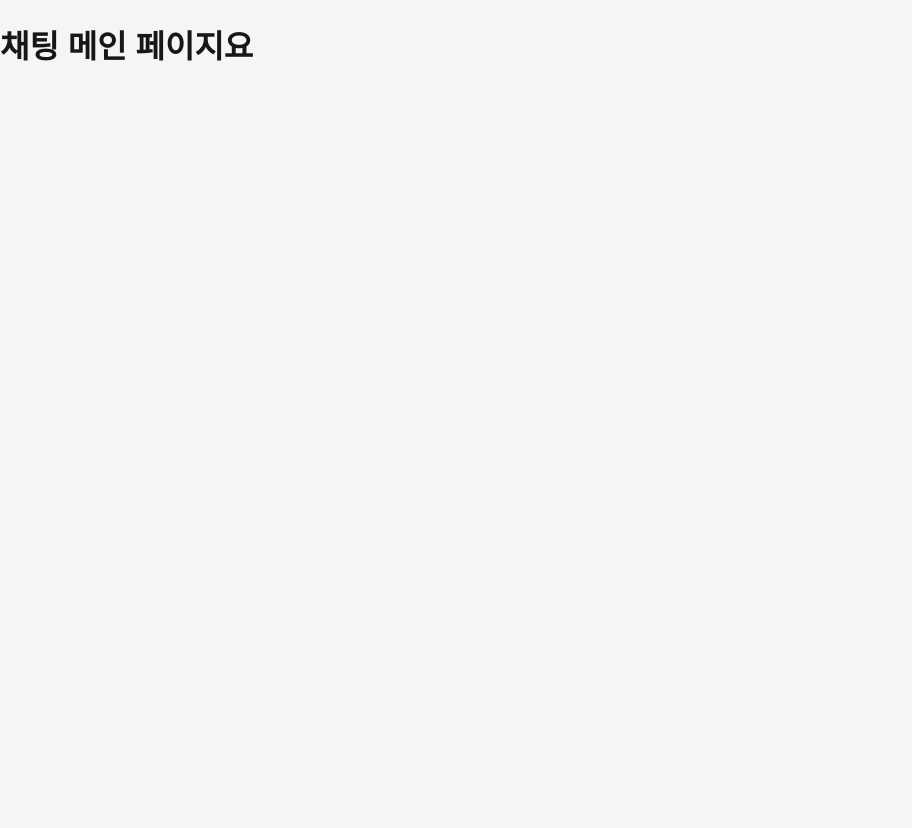
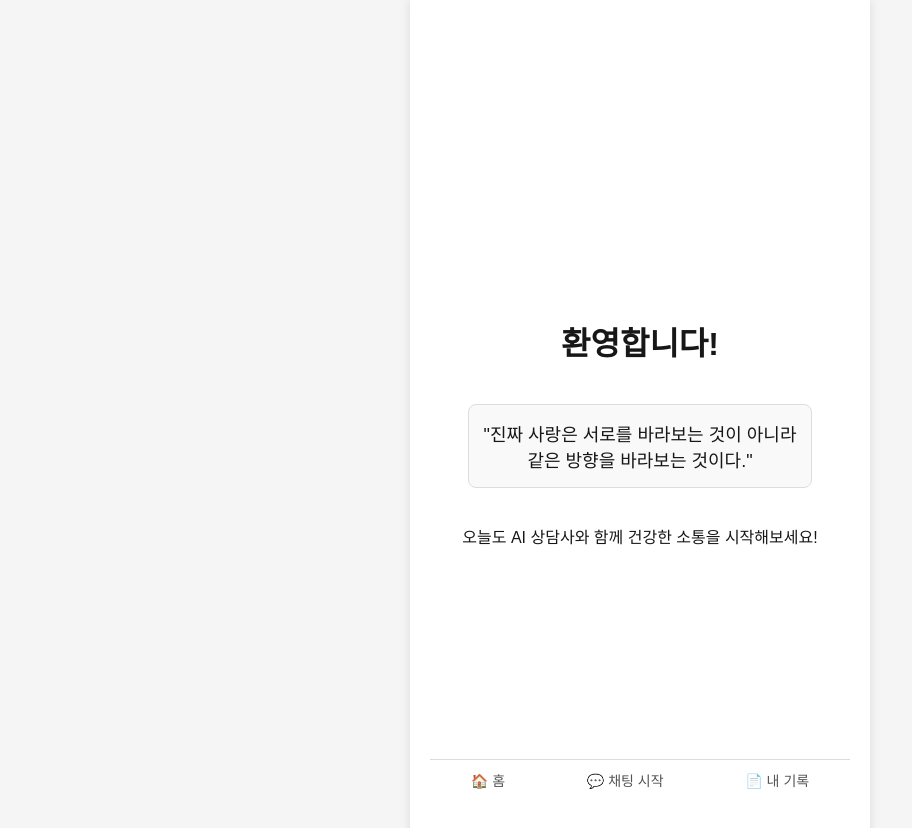
Before and after one commit to minyeong-lee/ming-chat-frontend, a Next.js app: page /main in a window 1280 px wide. Shown: the top 828 px of the page, without its empty margins (0-912 px from the left). Before the commit the page ends 800 px from the top, so only its background shows below. Built offline with nearby package versions, Linux system fonts and the light colour scheme.

Commit message:
Feat: 메인 페이지, 채팅인트로, 채팅 페이지 UI 구현

```diff
--- a/src/app/globals.css
+++ b/src/app/globals.css
@@ -8,11 +8,15 @@ body {
 
 .container {
   max-width: 420px;
-  margin: 50px auto;
+  margin: 0 auto;
+  min-height: 100vh;
   background: #ffffff;
-  padding: 30px 20px;
-  border-radius: 10px;
-  box-shadow: 0 4px 12px rgba(0, 0, 0, 0.1);
+  padding: 30px 20px 80px 20px;
+  box-shadow: 0 0 10px rgba(0, 0, 0, 0.1);
+  display: flex;
+  flex-direction: column;
+  justify-content: center;
+  align-items: center;
   text-align: center;
 }
 
@@ -45,3 +49,23 @@ body {
 .button-primary:hover {
   background-color: #A0522D;
 }
+
+.tab-bar {
+  position: fixed;
+  bottom: 0;
+  left: 50%;
+  transform: translateX(-50%);
+  width: 420px;
+  display: flex;
+  justify-content: space-around;
+  background: #ffffff;
+  border-top: 1px solid #ddd;
+  padding: 10px 0;
+}
+
+.tab-item {
+  text-align: center;
+  color: #555;
+  font-size: 14px;
+  cursor: pointer;
+}
--- a/src/app/main/page.jsx
+++ b/src/app/main/page.jsx
@@ -1,7 +1,31 @@
 "use client";
+import { useRouter } from "next/navigation";
 
 export default function Main() {
-    return(
-        <h1>채팅 메인 페이지요</h1>
-    );
+  const router = useRouter();
+
+  return (
+    <div className="container">
+      <h1>환영합니다!</h1>
+      <p style={{
+        fontSize: '18px',
+        margin: '20px 0',
+        padding: '15px',
+        background: '#f9f9f9',
+        border: '1px solid #ddd',
+        borderRadius: '8px'
+      }}>
+        "진짜 사랑은 서로를 바라보는 것이 아니라<br/>
+        같은 방향을 바라보는 것이다."
+      </p>
+      <p>오늘도 AI 상담사와 함께 건강한 소통을 시작해보세요!</p>
+
+      {/* 하단 탭바 */}
+      <div className="tab-bar">
+        <div className="tab-item" onClick={() => router.push('/main')}>🏠 홈</div>
+        <div className="tab-item" onClick={() => router.push('/chat-intro')}>💬 채팅 시작</div>
+        <div className="tab-item" onClick={() => alert('아직 준비 중입니다.')}>📄 내 기록</div>
+      </div>
+    </div>
+  );
 }
```
Also changed, not shown: src/app/chat-intro/page.jsx (added, +42 -0 lines), src/app/chat/page.jsx (added, +49 -0 lines).
